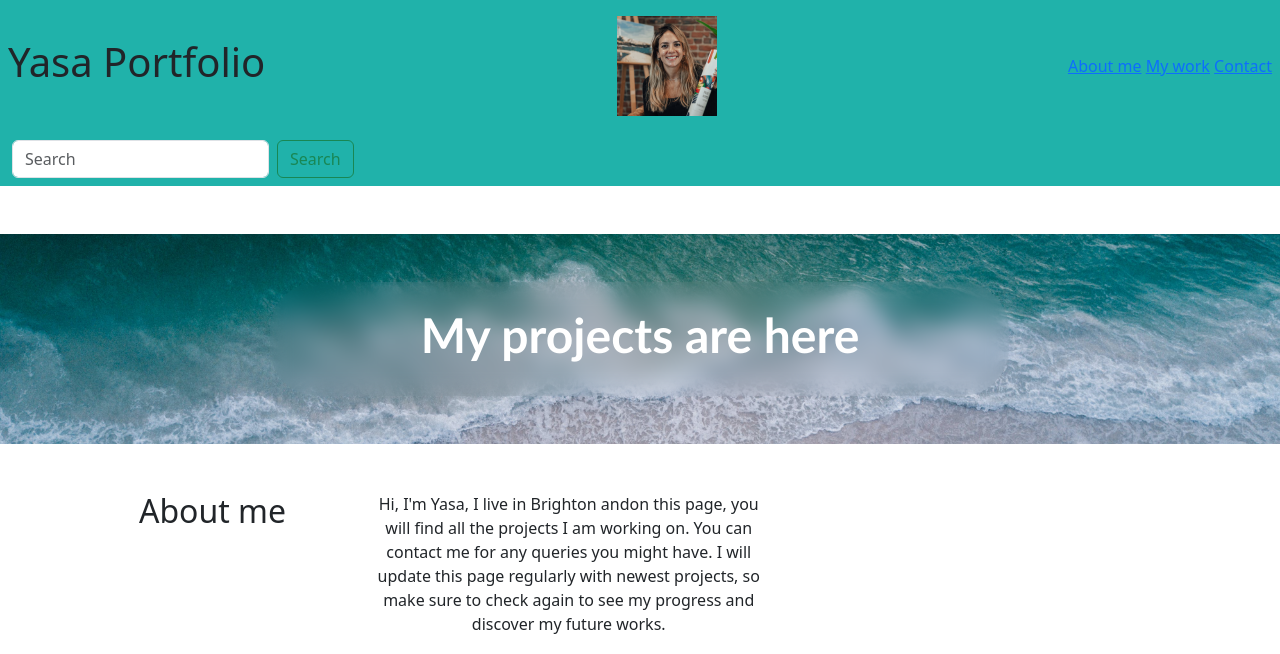
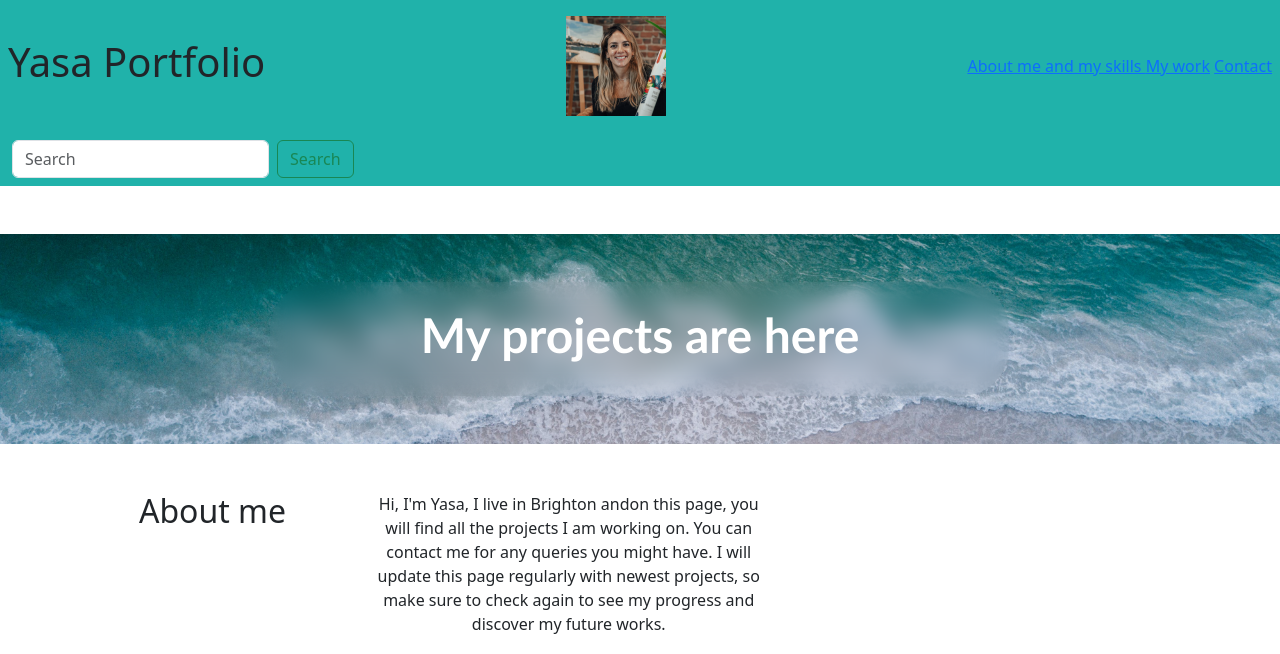
Before and after one commit to yasaaz/bootstrap-portfolio, a plain HTML site: page index.html in a window 1280 px wide. Shown: the top 654 px of the page. Drawn offline with nearby package versions, Linux system fonts and the light colour scheme.

Commit message:
added skills to about me

```diff
--- a/index.html
+++ b/index.html
@@ -16,7 +16,7 @@
     width="100"
     height="100" />
     <nav>
-       <a href="#aboutme">About me</a>
+       <a href="#aboutme">About me and my skills </a>
 <a href="#mywork">My work</a>
                 <a href="#contact">Contact</a>
     </nav>
```
Also changed, not shown: 1 other file.
